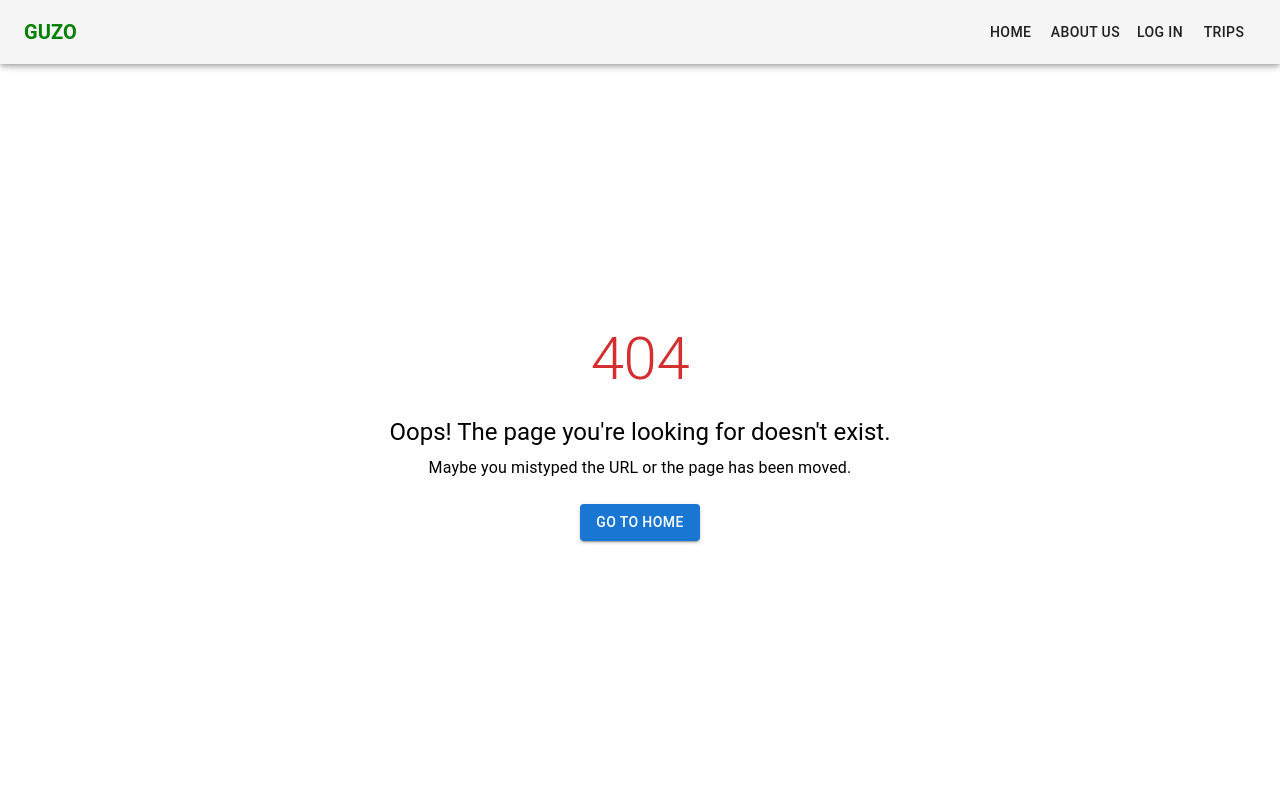
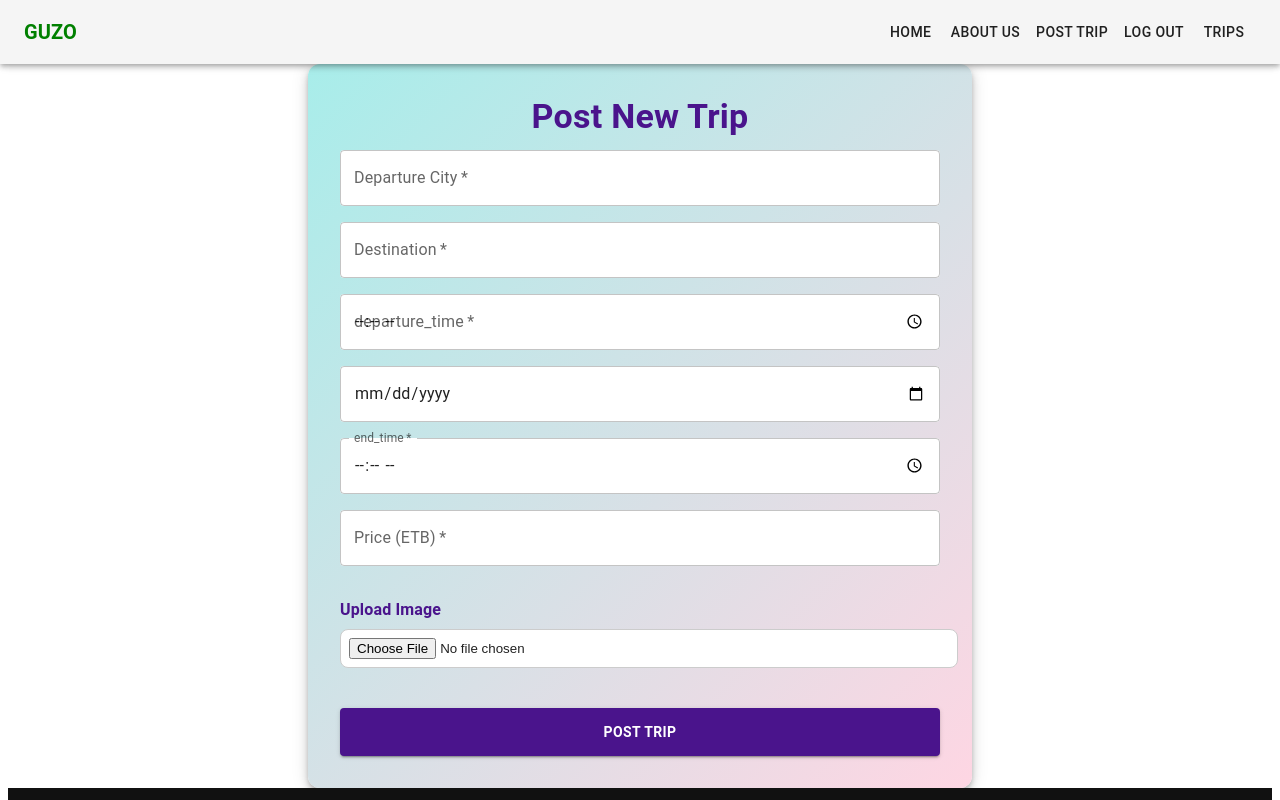
Before and after one commit to fekadu15/trip-app, a React (Vite) app in the folder client/: page /post-trip in a window 1280 px wide. Shown: the top 800 px of the page. Built offline with nearby package versions, Linux system fonts and the light colour scheme; sample sign-in values are in the browser's storage.

Commit message:
the app can save token to logged in users in local storage

```diff
--- a/client/src/App.jsx
+++ b/client/src/App.jsx
@@ -1,32 +1,49 @@
-import { BrowserRouter , Routes, Route } from "react-router-dom";
+import { useState } from "react";
+import { BrowserRouter, Routes, Route } from "react-router-dom";
 import Header from "./components/Header";
 import Footer from "./components/Footer";
 import Home from "./pages/Home";
 import Login from "./pages/Login";
-import SearchTrips from "./pages/SearchTrips"
+import SearchTrips from "./pages/SearchTrips";
 import NotFound from "./pages/NotFound";
 import About from "./pages/About";
 import PassengerDetail from "./pages/PassengerDetail";
+import PostTrip from "./pages/PostTrip";
+import PrivateRoute from "./components/PrivateRoute";
+import { ToastContainer } from "react-toastify";
 import "react-toastify/dist/ReactToastify.css";
-import { ToastContainer } from "react-toastify";
-
 
 function App() {
+  // Manage logged in state here
+  const [isLoggedIn, setIsLoggedIn] = useState(() => !!localStorage.getItem("token"));
+
   return (
     <BrowserRouter>
-      <Header />
+      <Header isLoggedIn={isLoggedIn} />
       <Routes>
         <Route path="/" element={<Home />} />
-        <Route path="/login" element={<Login />} />
-        <Route path="/SearchTrips" element = { <SearchTrips />} />
-         <Route path="/aboutus" element = { <About />} />
+        <Route
+          path="/login"
+          element={<Login setIsLoggedIn={setIsLoggedIn} />}
+        />
+        <Route path="/SearchTrips" element={<SearchTrips />} />
+        <Route path="/aboutus" element={<About />} />
         <Route path="*" element={<NotFound />} />
         <Route path="/passenger-detail/:id" element={<PassengerDetail />} />
 
+        <Route
+          path="/post-trip"
+          element={
+            <PrivateRoute>
+              <PostTrip />
+            </PrivateRoute>
+          }
+        />
       </Routes>
       <ToastContainer position="top-center" />
-<Footer />
+      <Footer />
     </BrowserRouter>
   );
 }
+
 export default App;
--- a/client/src/components/Header.jsx
+++ b/client/src/components/Header.jsx
@@ -1,6 +1,47 @@
+import React, { useEffect, useState } from "react";
 import { AppBar, Button, Toolbar, Typography } from "@mui/material";
-import { Link } from "react-router-dom";
+import { Link, useNavigate } from "react-router-dom";
+
 export default function Header() {
+  const [userRole, setUserRole] = useState(null);
+  const [tokenExists, setTokenExists] = useState(false);
+  const navigate = useNavigate();
+
+  const checkToken = () => {
+    const token = localStorage.getItem("token");
+    if (token) {
+      try {
+        const payload = JSON.parse(atob(token.split('.')[1]));
+        setUserRole(payload.role);
+        setTokenExists(true);
+      } catch {
+        setUserRole(null);
+        setTokenExists(false);
+      }
+    } else {
+      setUserRole(null);
+      setTokenExists(false);
+    }
+  };
+
+  useEffect(() => {
+    checkToken(); // On first load
+    const interval = setInterval(checkToken, 1000); // Check every second
+    window.addEventListener("storage", checkToken); // Listen for login/logout in other tabs
+
+    return () => {
+      clearInterval(interval);
+      window.removeEventListener("storage", checkToken);
+    };
+  }, []);
+
+  const handleLogout = () => {
+    localStorage.removeItem("token");
+    setTokenExists(false);
+    setUserRole(null);
+    navigate("/login");
+  };
+
   return (
     <AppBar position="fixed" color="default">
       <Toolbar style={{ display: "flex", justifyContent: "space-between" }}>
@@ -8,9 +49,21 @@ export default function Header() {
           GUZO
         </Typography>
         <div>
-          <Button color="inherit" component={Link} to="/"> Home</Button>
+          <Button color="inherit" component={Link} to="/">Home</Button>
           <Button color="inherit" component={Link} to="/aboutus">About Us</Button>
-          <Button color="inherit" component={Link} to="/Login">LOG IN</Button>
+
+          {userRole === "admin" && (
+            <Button color="inherit" component={Link} to="/post-trip">
+              Post Trip
+            </Button>
+          )}
+
+          {!tokenExists ? (
+            <Button color="inherit" component={Link} to="/login">LOG IN</Button>
+          ) : (
+            <Button color="inherit" onClick={handleLogout}>LOG OUT</Button>
+          )}
+
           <Button color="inherit" component={Link} to="/SearchTrips">TRIPS</Button>
         </div>
       </Toolbar>
--- /dev/null
+++ b/client/src/components/PrivateRoute.jsx
@@ -0,0 +1,11 @@
+import { Navigate } from "react-router-dom";
+
+export default function PrivateRoute({ children }) {
+  const token = localStorage.getItem("token");
+
+  if (!token) {
+    return <Navigate to="/login" replace />;
+  }
+
+  return children;
+}
--- a/client/src/pages/Login.jsx
+++ b/client/src/pages/Login.jsx
@@ -12,44 +12,75 @@ import {
   Typography,
 } from "@mui/material";
 import LockOutlinedIcon from "@mui/icons-material/LockOutlined";
-import { Email, Password } from "@mui/icons-material";
 import axios from "axios";
+import { useNavigate } from "react-router-dom";
 
 export default function Login() {
-  const [formData , setFormData] = useState({
-   email:"",
-   Password:""
-  })
+  const navigate = useNavigate();
+const [errorMessage, setErrorMessage] = useState("");
+const [showError, setShowError] = useState(false);
+
+  const [formData, setFormData] = useState({
+    email: "",
+    password: "",
+  });
+
   function handleChange(e) {
-    const {name , value , type , checked} = e.target;
+    const { name, value, type, checked } = e.target;
     setFormData((prev) => ({
       ...prev,
-      [name]: type === "checkbox"?checked:value
-    }) )
+      [name]: type === "checkbox" ? checked : value,
+    }));
   }
+
   async function handleSubmit(e) {
     e.preventDefault();
 
     try {
-    const response = await axios.post("http://localhost:5000/login" , {
-      method:"post",
-       headers:{
-        "Content-type": "application/json"
-       } ,
-       body:JSON.stringify(formData)
 
-    })
-    const data = await response.json();
-      console.log("Server Response:", data);
+      const response = await axios.post("http://localhost:5000/login", formData);
 
+
+      const token = response.data.token;
+
+      const message = response.data.message;
+      if (token) {
+        localStorage.setItem("token", token);
+        console.log (message,"token saved");
+           setFormData({
+      email:"",
+      password:""
+     });
+        navigate("/");
+      } else {
+        console.error("No token received from server");
       }
-     catch (err) {
 
+    } catch (err) {
+     if (
+    err.response &&
+    err.response.data &&
+    err.response.data.message === "you need to sign up first !"
+  ) {
+    setErrorMessage("You haven't signed up yet.");
+    setShowError(true);
+  }
+  else if (
+    err.response &&
+    err.response.data.message === "Invalid password"
+  ) {
+    setErrorMessage("Incorrect password.");
+    setShowError(true);
+  }
+  else {
+    setErrorMessage("Login failed. Try again.");
+    setShowError(true);
   }
     }
+  }
+
   return (
     <>
-
       <Box
         sx={{
           backgroundImage: "url('/signup.jpg')",
@@ -104,9 +135,12 @@ export default function Login() {
   fullWidth
   type="password"
   margin="normal"
-                   value={formData.Password}
+  value={formData.password}
   onChange={handleChange}
+  error={showError}
+  helperText={showError ? errorMessage : ""}
 />
+
               <FormControlLabel
                 control={<Checkbox value="remember" color="primary" />}
                 label="Remember me"
@@ -135,9 +169,6 @@ export default function Login() {
           </Box>
         </Box>
       </Box>
-
-
-
     </>
   );
 }
--- /dev/null
+++ b/client/src/pages/PostTrip.jsx
@@ -0,0 +1,190 @@
+import { useState } from "react";
+import {
+  TextField,
+  Button,
+  Box,
+  Typography,
+  Paper,
+  InputLabel,
+} from "@mui/material";
+import axios from "axios";
+
+const PostTrip = () => {
+  const [formData, setFormData] = useState({
+    departure_city: "",
+    destination: "",
+    departure_time: "",
+    departure_date: "",
+    end_time: "",
+    price: "",
+    image: null,
+  });
+
+  const handleChange = (e) => {
+    const { name, value, files } = e.target;
+    if (name === "image") {
+      setFormData({ ...formData, image: files[0] });
+    } else {
+      setFormData({ ...formData, [name]: value });
+    }
+  };
+
+  const handleSubmit = async (e) => {
+    e.preventDefault();
+    try {
+      const form = new FormData();
+      for (const key in formData) {
+        form.append(key, formData[key]);
+      }
+
+      const res = await  axios.post("http://localhost:5000/trips", {
+        body: form,
+      });
+
+      const result = await res.json();
+      console.log(result);
+      // Optionally reset form or show toast here
+    } catch (err) {
+      console.error(err);
+    }
+  };
+
+  return (
+    <Paper
+      elevation={6}
+      sx={{
+        maxWidth: 600,
+        mx: "auto",
+        mt: 8,
+        p: 4,
+        borderRadius: 3,
+        background:
+          "linear-gradient(135deg, #a8edea 0%, #fed6e3 100%)",
+      }}
+    >
+      <Typography
+        variant="h4"
+        gutterBottom
+        align="center"
+        sx={{ fontWeight: "bold", color: "#4a148c" }}
+      >
+        Post New Trip
+      </Typography>
+
+      <Box
+        component="form"
+        onSubmit={handleSubmit}
+        sx={{ display: "flex", flexDirection: "column", gap: 2 }}
+      >
+        <TextField
+          label="Departure City"
+          name="departure_city"
+          value={formData.departure_city}
+          onChange={handleChange}
+          fullWidth
+          required
+          sx={{
+            backgroundColor: "white",
+            borderRadius: 1,
+          }}
+        />
+        <TextField
+          label="Destination"
+          name="destination"
+          value={formData.destination}
+          onChange={handleChange}
+          fullWidth
+          required
+          sx={{ backgroundColor: "white", borderRadius: 1 }}
+        />
+        <TextField
+        type="time"
+          label="departure_time"
+          name="departure_time"
+          value={formData.departure_time}
+          onChange={handleChange}
+          fullWidth
+          required
+          sx={{ backgroundColor: "white", borderRadius: 1 }}
+        />
+        <TextField
+          type="date"
+          name="departure_date"
+          value={formData.departure_date}
+          onChange={handleChange}
+          fullWidth
+          required
+          InputLabelProps={{ shrink: true }}
+          sx={{ backgroundColor: "white", borderRadius: 1 }}
+        />
+        <TextField
+         label="end_time"
+          type="time"
+          name="end_time"
+          value={formData.end_time}
+          onChange={handleChange}
+          fullWidth
+          required
+          InputLabelProps={{ shrink: true }}
+          sx={{ backgroundColor: "white", borderRadius: 1 }}
+        />
+        <TextField
+          type="number"
+          label="Price (ETB)"
+          name="price"
+          value={formData.price}
+          onChange={handleChange}
+          fullWidth
+          required
+          inputProps={{ min: 0 }}
+          sx={{ backgroundColor: "white", borderRadius: 1 }}
+        />
+
+        <Box sx={{ mt: 2 }}>
+          <InputLabel
+            htmlFor="image-upload"
+            sx={{ mb: 1, color: "#4a148c", fontWeight: "600" }}
+          >
+            Upload Image
+          </InputLabel>
+          <input
+            id="image-upload"
+            type="file"
+            name="image"
+            accept="image/*"
+            onChange={handleChange}
+            style={{
+              display: "block",
+              width: "100%",
+              padding: "8px",
+              borderRadius: "8px",
+              border: "1px solid #ccc",
+              cursor: "pointer",
+              backgroundColor: "white",
+            }}
+          />
+        </Box>
+
+        <Button
+          type="submit"
+          variant="contained"
+          sx={{
+            mt: 3,
+            backgroundColor: "#4a148c",
+            color: "white",
+            fontWeight: "bold",
+            "&:hover": {
+              backgroundColor: "#6a1b9a",
+            },
+            py: 1.5,
+          }}
+          fullWidth
+        >
+          Post Trip
+        </Button>
+      </Box>
+    </Paper>
+  );
+};
+
+export default PostTrip;
```
Also changed, not shown: 1 other file (tests, documents, lock files or other folders). Lines whose indentation alone changed are shown as unchanged.
